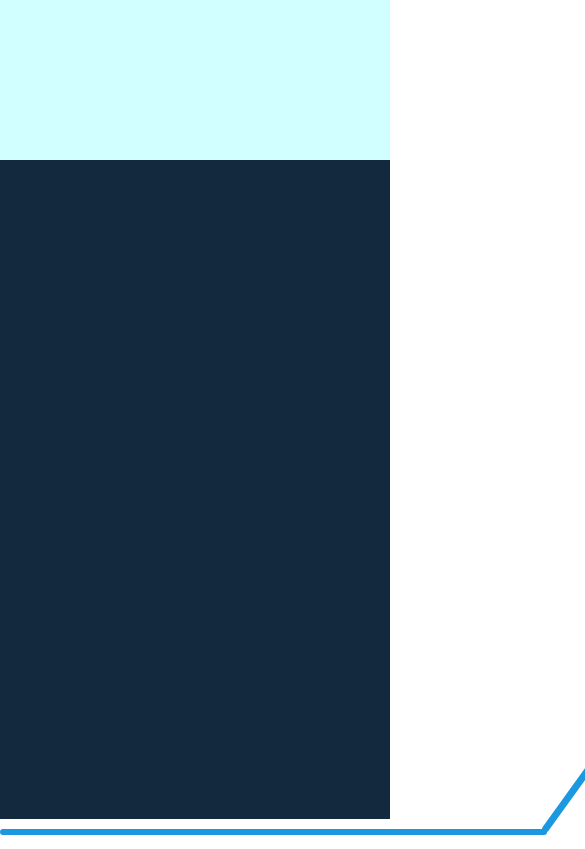
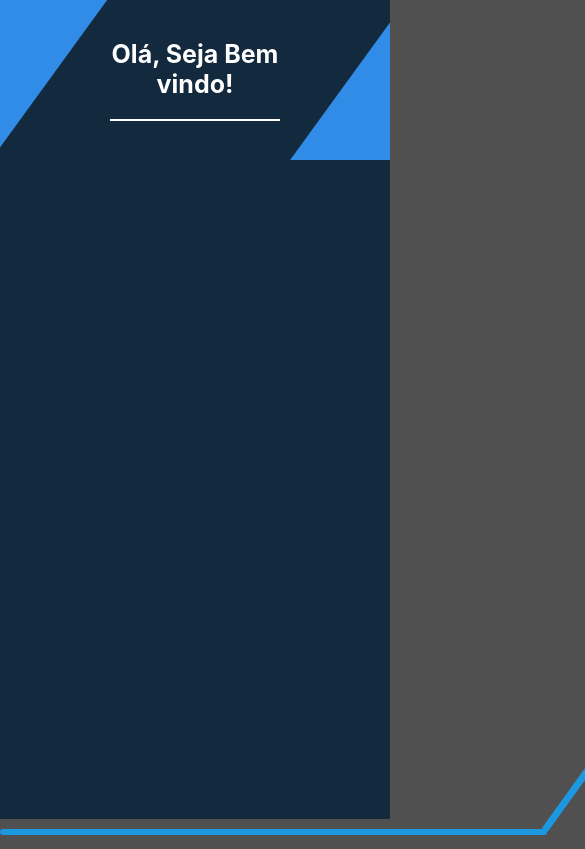
Before and after one commit to GustavoLobo0/Portifolio, a React (Create React App) app: page / in a window 390 px wide. Shown: the top 849 px of the page, 585 px wide, since content can reach past the window. Built offline with nearby package versions, Linux system fonts and the light colour scheme.

Commit message:
header responsivo

```diff
--- a/src/Componentes/Header/Header.css
+++ b/src/Componentes/Header/Header.css
@@ -1,8 +1,5 @@
-@import url('https://fonts.googleapis.com/css2?family=Poppins:wght@700&display=swap');
-@import url('https://fonts.googleapis.com/css2?family=Playfair+Display:wght@700&display=swap');
-
 header {
-    background-color: #006494;
+    background-color: #13293D;
     color: white;
     padding: 20px;
     text-align: center;
@@ -14,35 +11,148 @@ header {
     justify-content: center;
     overflow: hidden;
 }
-
-.retangulo {
+.retangulo1, .retangulo2{
     position: absolute;
     top: -65px;
-    right: -60px;
-    width: 348.557px;
-    height: 290.908px;
-    background-color: #D1FEFF;
-    transform: rotate(-54.1252deg);
-    border-radius: 36px;
+    width: 500px;
+    height: 300px;
+    background-color: #318CE7;
+    transform: rotate(126deg);
+}
+.retangulo1 {
+    right: -150px;
 }
 
 .retangulo2 {
-    position: absolute;
-    top: -10px;
-    left:-170px;
-    width: 500px;
-    height: 300px;
-    background-color: #D1FEFF;
-    transform: rotate(148deg);
-    border-radius: 36px;
-    transform: rotate(126.334deg);
+    left:-150px;
 }
 
 h1 {
-    font-family: 'Playfair Display', serif;
     border-bottom: 2px solid #ffffff;
     width: 600px;
     margin: 0;
     padding-bottom: 20px;
-    color: #ffffff;
+    font-size: 50px;
 }
+
+@media (max-width: 1800px) {
+    .retangulo1 {
+        right: -200px;
+    }
+
+    .retangulo2 {
+        left: -200px;
+    }
+
+}
+@media (max-width: 1400px) {
+    .retangulo1 {
+        right: -270px;
+    }
+
+    .retangulo2 {
+        left: -270px;
+    }
+}
+
+@media (max-width: 1000px) {
+    .retangulo1 {
+        right: -300px;
+    }
+
+    .retangulo2 {
+        left: -300px;
+    }
+    h1{
+        font-size: 47px;
+
+    }
+}
+
+@media (max-width: 800px) {
+    .retangulo1 {
+        right: -320px;
+    }
+
+    .retangulo2 {
+        left: -320px;
+    }
+    h1{
+        font-size: 44px;
+        border-bottom: 2px solid #ffffff;
+        width: 450px;
+    }
+}
+@media (max-width: 743px) {
+    .retangulo1 {
+        right: -360px;
+    }
+
+    .retangulo2 {
+        left: -360px;
+    }
+    h1{
+        font-size: 43px;
+    }
+}
+@media (max-width: 650px) {
+    .retangulo1 {
+        right: -370px;
+    }
+
+    .retangulo2 {
+        left: -370px;
+    }
+    h1{
+        font-size: 40px;
+
+        border-bottom: 2px solid #ffffff;
+        width: 410px;
+    }
+}
+
+@media (max-width: 576px) {
+    .retangulo1 {
+        right: -390px;
+    }
+    h1{
+        font-size: 38px;
+        border-bottom: 2px solid #ffffff;
+        width: 370px;
+    }
+
+    .retangulo2 {
+        left: -390px;
+    }
+}
+@media (max-width: 510px) {
+    h1{
+        font-size: 32px;
+
+        border-bottom: 2px solid #ffffff;
+        width: 330px;
+    }
+}
+
+@media (max-width: 478px) {
+    h1{
+        font-size: 30px;
+        border-bottom: 2px solid #ffffff;
+        width: 300px;
+    }
+}
+@media (max-width: 450px) {
+    h1{
+        font-size: 30px;
+        border-bottom: 2px solid #ffffff;
+        width: 250px;
+    }
+}
+
+@media (max-width: 415px) {
+    h1{
+        font-size: 25px;
+        border-bottom: 2px solid #ffffff;
+        width: 170px;
+    }
+}
--- a/src/Componentes/Header/index.js
+++ b/src/Componentes/Header/index.js
@@ -4,7 +4,7 @@ export function Header() {
     return (
         <header>
             <h1>Olá, Seja Bem vindo!</h1>
-                <div className="retangulo"></div>
+                <div className="retangulo1"></div>
                 <div className="retangulo2"></div>
         </header>
     );
--- a/src/Componentes/PrimeiroConteudo/style.css
+++ b/src/Componentes/PrimeiroConteudo/style.css
@@ -42,9 +42,3 @@ border-radius: 4px;
     height: 6.900px;
     transform: translate(414px, -260px) rotate(-54.2232deg);
 }
-.linha3{
-    width: 8000.169px;
-    height: 6.900px;
-    transform: translate(902px, -517px)
-
-}
--- a/src/index.css
+++ b/src/index.css
@@ -5,6 +5,7 @@ body {
     sans-serif;
   -webkit-font-smoothing: antialiased;
   -moz-osx-font-smoothing: grayscale;
+  background-color: #505050;
 }
 
 code {
```
